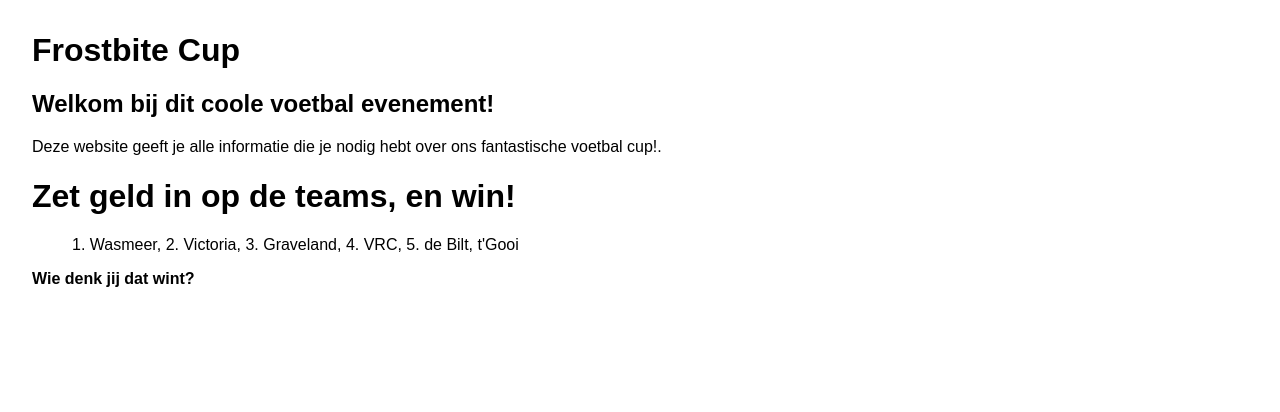
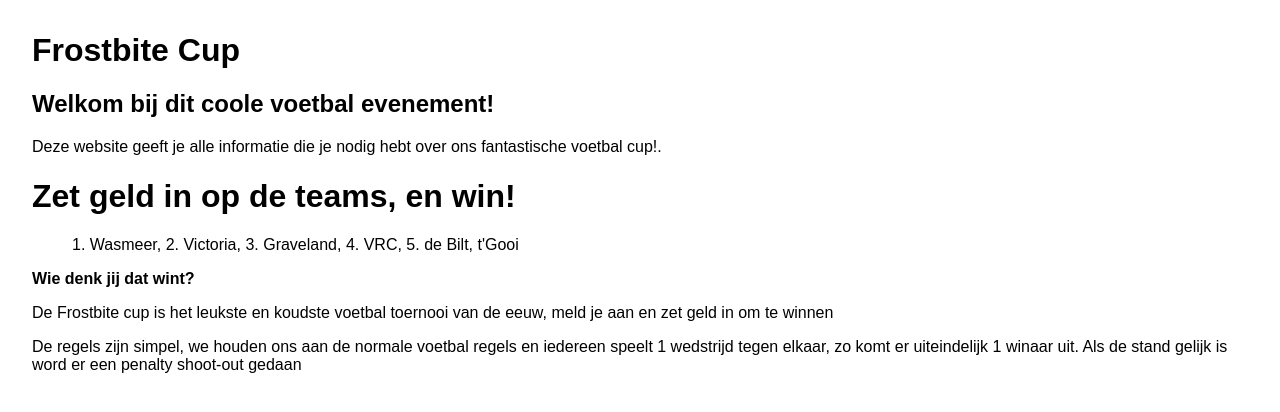
Before and after one commit to Tuur06/Weekopdracht3, a plain HTML site: page index.html in a window 1280 px wide. Drawn offline with Linux system fonts and the light colour scheme.

Commit message:
WebLab Run 24-11-2026 09:42:20 (UTC+01:00)

```diff
--- a/index.html
+++ b/index.html
@@ -26,3 +26,5 @@
 </html>
 <ol>1. Wasmeer, 2. Victoria, 3. Graveland, 4. VRC, 5. de Bilt, t'Gooi</ol>
 <b>Wie denk jij dat wint?</b>
+<p>De Frostbite cup is het leukste en koudste voetbal toernooi van de eeuw, meld je aan en zet geld in om te winnen<p/>
+<p>De regels zijn simpel, we houden ons aan de normale voetbal regels en iedereen speelt 1 wedstrijd tegen elkaar, zo komt er uiteindelijk 1 winaar uit. Als de stand gelijk is word er een penalty shoot-out gedaan</p>
```
Also changed, not shown: 1 other file.
